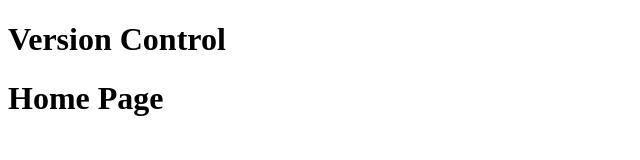
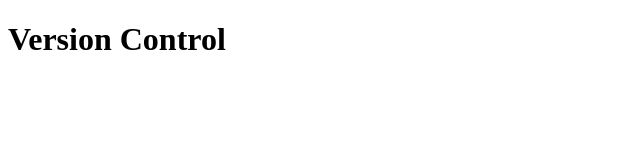
Before and after one commit to BIG-HUS/Cruz-Tech, a plain HTML site: page linux_command/index.html in a window 1280 px wide. Shown: the whole page, without its empty margins (0-640 px from the left). Drawn offline with Linux system fonts and the light colour scheme.

Commit message:
Version Control Changes

```diff
--- a/linux_command/index.html
+++ b/linux_command/index.html
@@ -8,6 +8,5 @@
 </head>
 <body>
     <h1>Version Control</h1>
-    <h1>Home Page</h1>
 </body>
 </html>
```
